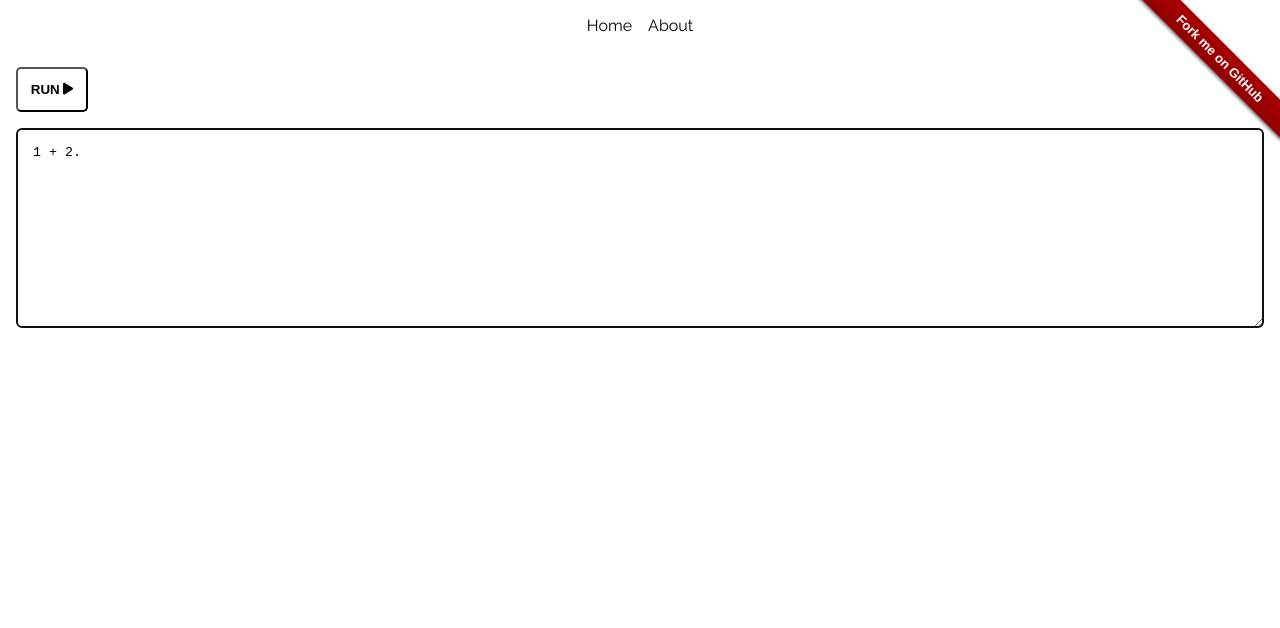
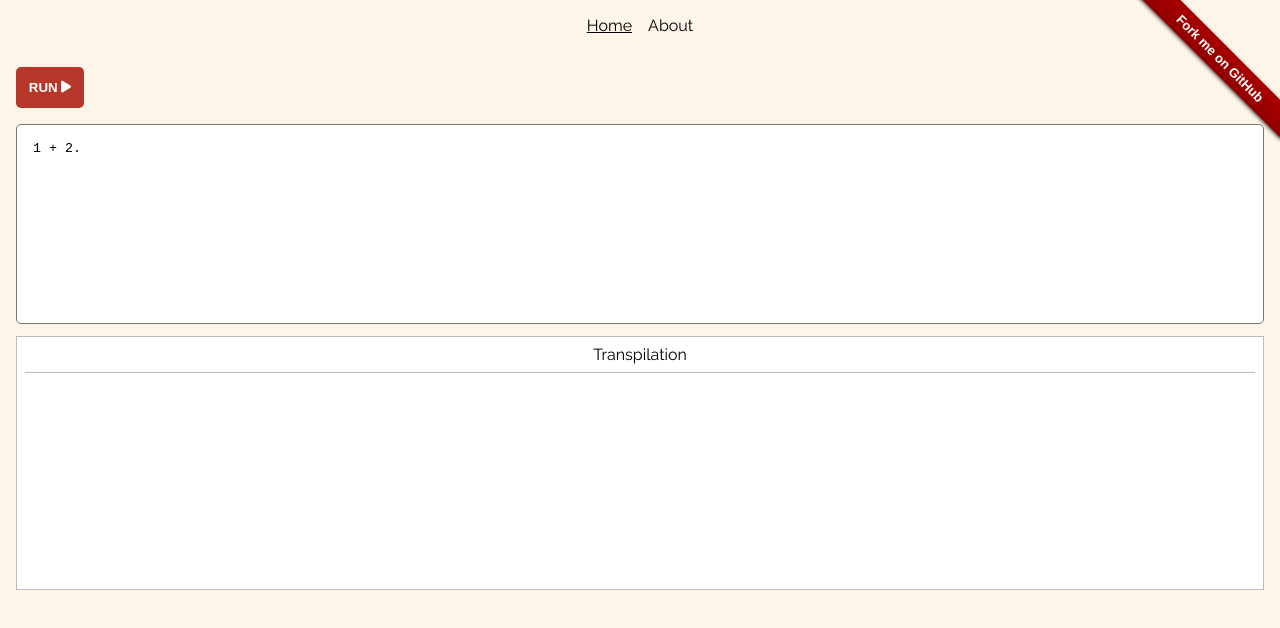
Before and after one commit to aloussase/cat-lang, a Vue app in the folder static/: page / in a window 1280 px wide. Shown: the top 628 px of the page. Built offline with nearby package versions, Linux system fonts and the light colour scheme.

Commit message:
website: update styles and preprocess transpilation output

```diff
--- a/static/package.json
+++ b/static/package.json
@@ -12,11 +12,14 @@
     "@fortawesome/free-regular-svg-icons": "^6.1.1",
     "@fortawesome/free-solid-svg-icons": "^6.1.1",
     "@fortawesome/vue-fontawesome": "^3.0.1",
+    "@highlightjs/vue-plugin": "^2.1.0",
+    "highlight.js": "^11.5.1",
     "vue": "^3.2.36",
     "vue-router": "^4.0.15"
   },
   "devDependencies": {
     "@vitejs/plugin-vue": "^2.3.3",
+    "sass": "^1.52.3",
     "vite": "^2.9.9"
   }
 }
--- a/static/src/App.vue
+++ b/static/src/App.vue
@@ -27,6 +27,7 @@
 
  body {
      font-family: 'Raleway', sans-serif;
+     background-color:  #fdf5e7;
  }
 
  nav {
@@ -45,4 +46,8 @@
  nav a:hover {
      text-decoration: underline;
  }
+
+ .router-link-active {
+     text-decoration: underline;
+ }
 </style>
--- a/static/src/main.js
+++ b/static/src/main.js
@@ -1,10 +1,12 @@
 import { createApp } from 'vue'
-import App from './App.vue'
-import router from './router'
 
 import { library } from '@fortawesome/fontawesome-svg-core'
 import { FontAwesomeIcon } from '@fortawesome/vue-fontawesome'
 import { faPlay } from '@fortawesome/free-solid-svg-icons'
+
+import App from './App.vue'
+import router from './router'
+
 
 library.add(faPlay)
 
--- a/static/src/views/AboutView.vue
+++ b/static/src/views/AboutView.vue
@@ -11,13 +11,13 @@
     </div>
 </template>
 
-<style scoped>
+<style lang="scss" scoped>
  #about {
      width: 60%;
      margin: auto;
- }
 
- #about p {
+     p {
          padding: 1rem 0;
      }
+ }
 </style>
--- a/static/src/views/HomeView.vue
+++ b/static/src/views/HomeView.vue
@@ -4,16 +4,29 @@
  const transpilationInput = ref("1 + 2.");
  const transpilationOutput = ref("");
 
+ function htmlEntities(s)
+ {
+     return s.replaceAll("<", "&lt").replaceAll(">", "&gt");
+ }
+
+ function preprocessOutput(s)
+ {
+     return htmlEntities(s)
+         .replaceAll(/\[31m/g, "<span style='color: red; font-weight: bold;'>")
+         .replaceAll(/\[34m/g, "<span style='color: cyan; font-weight: bold;'>")
+         .replaceAll(/\[m/g, "</span>");
+ }
+
  function transpile()
  {
      fetch(`http://cat-lang.herokuapp.com/api/v1/transpilation`, {
          method: "POST",
-         headers: {
-            "Content-Type": "application/json"
-         },
+         headers: {"Content-Type": "application/json" },
          body: JSON.stringify({data: transpilationInput.value})
      }).then(response => response.json())
-       .then(result => transpilationOutput.value = result.data)
+       .then(result => {
+           transpilationOutput.value = preprocessOutput(result.data);
+       })
        .catch(error => console.log(error));
  }
 </script>
@@ -27,55 +40,57 @@
             </button>
         </div>
 
-        <div id="transpilation-input" class="main-item">
-            <textarea autofocus v-model="transpilationInput"></textarea>
+        <div id="transpilation-input" class="main-item" >
+            <textarea v-model="transpilationInput" />
         </div>
 
-        <div id="transpilation-output" v-if="transpilationOutput != ''" class="main-item">
+        <div id="transpilation-output" class="main-item">
             <span id="transpilation-output-header">Transpilation</span>
-            <pre id="transpilation-output-output"><code>{{ transpilationOutput }}</code></pre>
+            <pre id="transpilation-output-output"><code v-html="transpilationOutput"></code></pre>
         </div>
 
     </main>
 </template>
 
-<style scoped>
+<style lang="scss" scoped>
  main {
      display: flex;
      flex-direction: column;
      padding: 0 1rem;
+
+     & > div {
+         padding: 0.5rem 0;
+     }
  }
 
- .main-item {
-     padding: 0.5rem 0;
- }
+ #toolbar {
+     display: flex;
 
- toolbar {
-     display: flex;
- }
-
- #toolbar button {
+     button {
          padding: 0.8rem;
-     background-color:white;
+         color: white;
+         background-color: #b7372b;
          font-weight: bold;
-     color: black;
          margin-top: 0.5rem;
+         border: none;
          border-radius: 5px;
          transition: all 0.2s;
          cursor: pointer;
+
+         &:hover {
+             background-color: #95372b;
+         }
+     }
  }
 
- #toolbar button:hover {
-     background-color: #eee;
- }
-
-
- #transpilation-input textarea {
+ #transpilation-input {
+     textarea {
          padding: 1rem;
          border-radius: 5px;
-     resize: vertical;
+         resize: none;
          height: 200px;
          width: 100%;
+     }
  }
 
  #transpilation-output {
@@ -84,10 +99,10 @@
      flex-direction: column;
      align-items: center;
      border: 1px solid #bbb;
+     background-color: white;
      padding: 0.5rem;
- }
 
- #transpilation-output-header {
+     span {
          border-bottom: 1px solid #bbb;
          text-align: center;
          padding-bottom: 0.5rem;
@@ -95,7 +110,10 @@
          width: 100%;
      }
 
- #transpilation-output-output {
+     pre {
          width: 100%;
+         height: 200px;
+         overflow-y:auto;
+     }
  }
 </style>
```
Also changed, not shown: 2 other files (tests, documents, lock files or other folders). Lines whose indentation alone changed are shown as unchanged.
